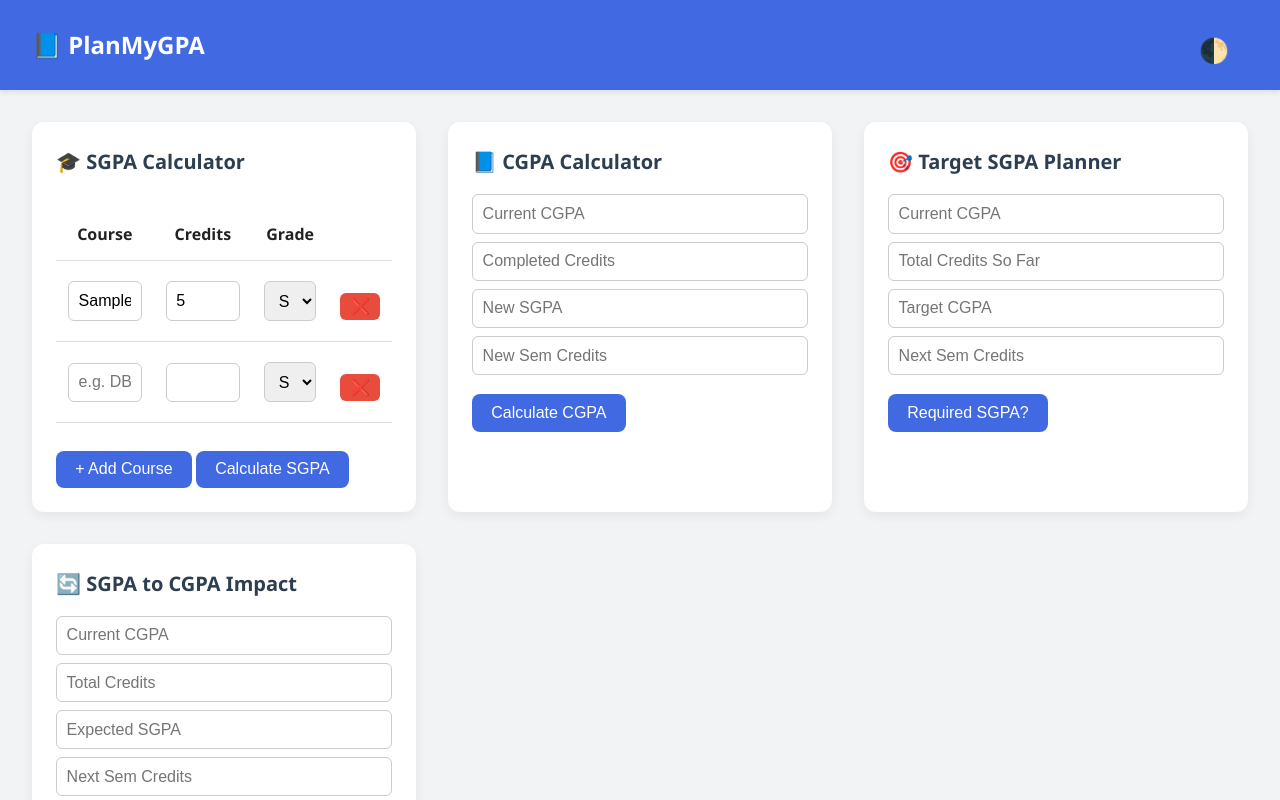
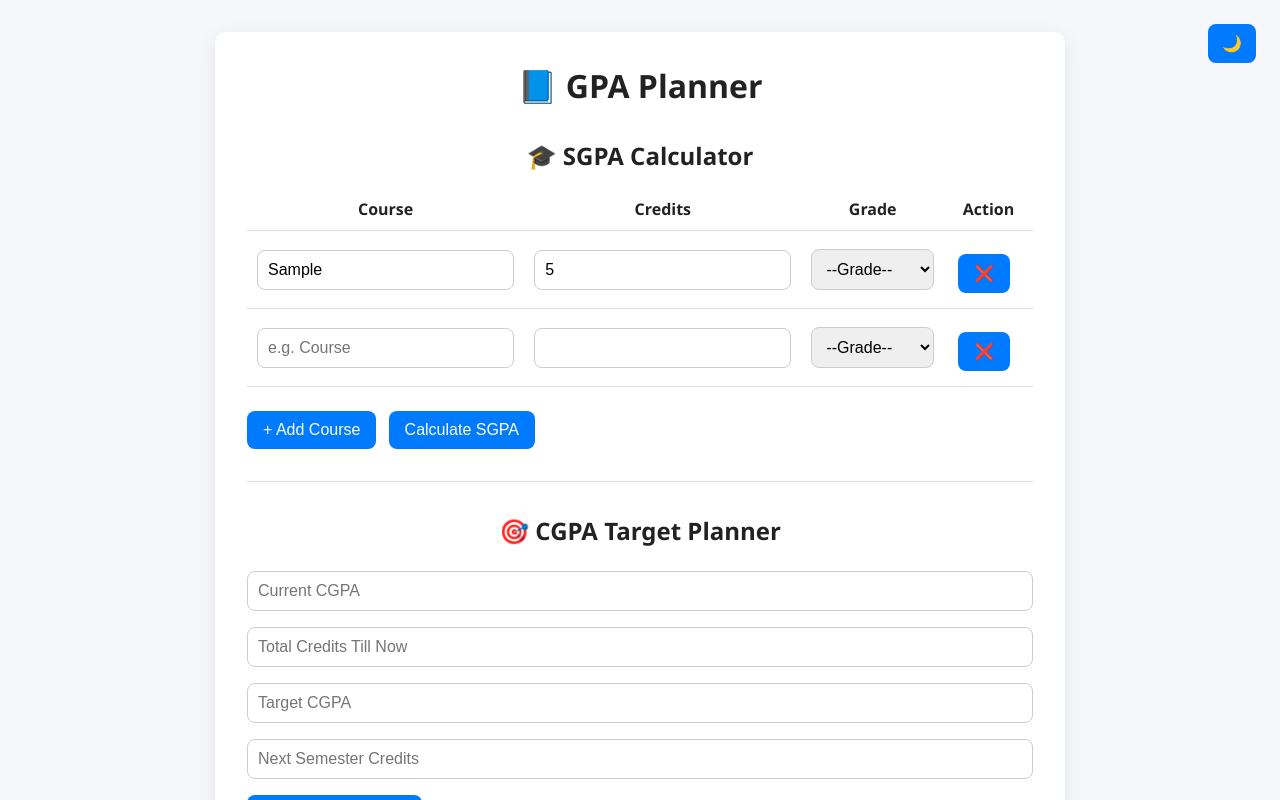
Before and after one commit to sarthakkaiser11/PlanMyGPA, a plain HTML site: page index.html in a window 1280 px wide. Both pictures are taken after typing "Sample", "5" into the empty fields and a click on the button "+ Add Course". Shown: the top 800 px of the page. Drawn offline with Linux system fonts and the light colour scheme.

Commit message:
removed bugs and changed UI alongwith correcting Logics

```diff
--- a/index.html
+++ b/index.html
@@ -2,41 +2,35 @@
 <html lang="en">
 <head>
   <meta charset="UTF-8" />
-  <meta name="viewport" content="width=device-width, initial-scale=1" />
-  <title>PlanMyGPA | GPA & CGPA Calculator</title>
-  <meta name="description" content="Smart SGPA & CGPA calculator with future planning tools to track and forecast your academic progress." />
+  <meta name="viewport" content="width=device-width, initial-scale=1.0" />
+  <title>PlanMyGPA</title>
   <link rel="stylesheet" href="style.css" />
 </head>
 <body>
-  <header>
-    <div class="navbar">
-      <h1>📘 PlanMyGPA</h1>
-      <button id="theme-toggle" class="theme-toggle">🌓</button>
-    </div>
-  </header>
+  <button id="theme-toggle" class="theme-toggle">🌙</button>
 
-  <main class="main-grid">
+  <div class="container">
+    <h1>📘 GPA Planner</h1>
 
-    <!-- SGPA Section -->
-    <section class="card">
+    <!-- SGPA Calculator -->
+    <section>
       <h2>🎓 SGPA Calculator</h2>
-      <div class="table-wrapper">
       <table>
         <thead>
           <tr>
             <th>Course</th>
             <th>Credits</th>
             <th>Grade</th>
-              <th></th>
+            <th>Action</th>
           </tr>
         </thead>
-          <tbody id="sgpa-body">
+        <tbody id="course-body">
           <tr>
-              <td><input type="text" placeholder="e.g. Math-1" /></td>
-              <td><input type="number" class="credit" min="0" step="0.5" /></td>
+            <td><input type="text" placeholder="e.g. Math" /></td>
+            <td><input type="number" class="credit-input" min="0" step="0.5" /></td>
             <td>
-                <select class="grade">
-                  <option value="">Select</option>
+              <select class="grade-select">
+                <option value="">--Grade--</option>
                 <option value="10">A</option>
                 <option value="9">A-</option>
                 <option value="8">B</option>
@@ -45,56 +39,41 @@
                 <option value="2">E</option>
               </select>
             </td>
-              <td><button class="remove-row">❌</button></td>
+            <td><button class="delete-row">❌</button></td>
           </tr>
         </tbody>
       </table>
-      </div>
-      <div class="actions">
-        <button id="add-sgpa-row">+ Add Course</button>
-        <button id="calc-sgpa">Calculate SGPA</button>
-      </div>
-      <div id="sgpa-output" class="output-box"></div>
+      <button id="add-row">+ Add Course</button>
+      <button id="calculate-sgpa">Calculate SGPA</button>
+      <div id="sgpa-result" class="result"></div>
     </section>
 
-    <!-- CGPA Section -->
-    <section class="card">
-      <h2>📘 CGPA Calculator</h2>
-      <input type="number" id="cgpa-current" placeholder="Current CGPA" />
-      <input type="number" id="cgpa-prev-credits" placeholder="Completed Credits" />
-      <input type="number" id="cgpa-new-sgpa" placeholder="New SGPA" />
-      <input type="number" id="cgpa-new-credits" placeholder="New Sem Credits" />
-      <button id="calc-cgpa">Calculate CGPA</button>
-      <div id="cgpa-output" class="output-box"></div>
+    <hr />
+
+    <!-- CGPA Target Planner -->
+    <section>
+      <h2>🎯 CGPA Target Planner</h2>
+      <input type="number" id="planner-current-cgpa" placeholder="Current CGPA" step="0.01" />
+      <input type="number" id="current-total-credits" placeholder="Total Credits Till Now" />
+      <input type="number" id="target-cgpa" placeholder="Target CGPA" step="0.01" />
+      <input type="number" id="next-sem-credits" placeholder="Next Semester Credits" />
+      <button id="calculate-target-sgpa">Get Required SGPA</button>
+      <div id="target-sgpa-result" class="result"></div>
     </section>
 
-    <!-- Planner Section -->
-    <section class="card">
-      <h2>🎯 Target SGPA Planner</h2>
-      <input type="number" id="planner-current-cgpa" placeholder="Current CGPA" />
-      <input type="number" id="planner-total-credits" placeholder="Total Credits So Far" />
-      <input type="number" id="planner-target-cgpa" placeholder="Target CGPA" />
-      <input type="number" id="planner-next-credits" placeholder="Next Sem Credits" />
-      <button id="calc-planner">Required SGPA?</button>
-      <div id="planner-output" class="output-box"></div>
+    <hr />
+
+    <!-- SGPA Planner -->
+    <section>
+      <h2>🔄 SGPA Planner</h2>
+      <input type="number" id="rev-current-cgpa" placeholder="Current CGPA" step="0.01" />
+      <input type="number" id="rev-current-total-credits" placeholder="Current Credits" />
+      <input type="number" id="rev-expected-sgpa" placeholder="Expected SGPA" step="0.01" />
+      <input type="number" id="rev-next-sem-credits" placeholder="Next Semester Credits" />
+      <button id="calculate-reverse-cgpa">Predict New CGPA</button>
+      <div id="reverse-cgpa-result" class="result"></div>
     </section>
-
-    <!-- Reverse Planner Section -->
-    <section class="card">
-      <h2>🔄 SGPA to CGPA Impact</h2>
-      <input type="number" id="rev-current-cgpa" placeholder="Current CGPA" />
-      <input type="number" id="rev-current-credits" placeholder="Total Credits" />
-      <input type="number" id="rev-next-sgpa" placeholder="Expected SGPA" />
-      <input type="number" id="rev-next-credits" placeholder="Next Sem Credits" />
-      <button id="calc-rev-cgpa">New CGPA?</button>
-      <div id="rev-cgpa-output" class="output-box"></div>
-    </section>
-
-  </main>
-
-  <footer class="footer">
-    <p>Made with ❤️ by Sarthak Maheshwari | PlanMyGPA</p>
-  </footer>
+  </div>
 
   <script src="script.js"></script>
 </body>
--- a/script.js
+++ b/script.js
@@ -1,33 +1,14 @@
-// ---------- SGPA Section ----------
-function calculateSGPA() {
-    const rows = document.querySelectorAll("#sgpa-body tr");
-    let totalCredits = 0, totalWeighted = 0;
+// Add Row
+document.getElementById("add-row").addEventListener("click", () => {
+    const tableBody = document.getElementById("course-body");
+    const newRow = document.createElement("tr");
 
-    rows.forEach((row) => {
-        const credit = parseFloat(row.querySelector(".credit")?.value || 0);
-        const grade = parseFloat(row.querySelector(".grade")?.value || 0);
-
-        if (!isNaN(credit) && !isNaN(grade)) {
-            totalCredits += credit;
-            totalWeighted += credit * grade;
-        }
-    });
-
-    const sgpa = totalCredits > 0 ? (totalWeighted / totalCredits).toFixed(2) : "N/A";
-    document.getElementById("sgpa-output").textContent = `Your SGPA is: ${sgpa}`;
-}
-
-document.getElementById("calc-sgpa").addEventListener("click", calculateSGPA);
-
-document.getElementById("add-sgpa-row").addEventListener("click", () => {
-    const table = document.getElementById("sgpa-body");
-    const newRow = document.createElement("tr");
     newRow.innerHTML = `
-      <td><input type="text" placeholder="e.g. DBMS" /></td>
-      <td><input type="number" class="credit" min="0" step="0.5" /></td>
+      <td><input type="text" placeholder="e.g. Course" /></td>
+      <td><input type="number" class="credit-input" min="0" step="0.5" /></td>
       <td>
-        <select class="grade">
-          <option value="">Select</option>
+        <select class="grade-select">
+          <option value="">--Grade--</option>
           <option value="10">A</option>
           <option value="9">A-</option>
           <option value="8">B</option>
@@ -36,14 +17,101 @@ document.getElementById("add-sgpa-row").addEventListener("click", () => {
           <option value="2">E</option>
         </select>
       </td>
-      <td><button class="remove-row">❌</button></td>
+      <td><button class="delete-row">❌</button></td>
     `;
-    table.appendChild(newRow);
+    tableBody.appendChild(newRow);
+    addDeleteListeners();
 });
 
-// Delegate row deletion
-document.getElementById("sgpa-body").addEventListener("click", (e) => {
-    if (e.target.classList.contains("remove-row")) {
-        e.target.closest("tr").remove();
+function addDeleteListeners() {
+    document.querySelectorAll(".delete-row").forEach(btn => {
+        btn.onclick = () => btn.closest("tr").remove();
+    });
+}
+addDeleteListeners();
+
+// SGPA Calculation
+document.getElementById("calculate-sgpa").addEventListener("click", () => {
+    const creditInputs = document.querySelectorAll(".credit-input");
+    const gradeSelects = document.querySelectorAll(".grade-select");
+
+    let totalCredits = 0;
+    let totalPoints = 0;
+
+    for (let i = 0; i < creditInputs.length; i++) {
+        const credit = parseFloat(creditInputs[i].value);
+        const grade = parseFloat(gradeSelects[i].value);
+
+        if (!isNaN(credit) && !isNaN(grade)) {
+            totalCredits += credit;
+            totalPoints += credit * grade;
+        }
     }
+
+    const sgpa = totalCredits === 0 ? 0 : (totalPoints / totalCredits).toFixed(2);
+    document.getElementById("sgpa-result").innerText = `Your SGPA is: ${sgpa}`;
 });
+
+// CGPA Planner (Required SGPA)
+document.getElementById("calculate-target-sgpa").addEventListener("click", () => {
+    const currentCGPA = parseFloat(document.getElementById("planner-current-cgpa").value);
+    const totalCredits = parseFloat(document.getElementById("current-total-credits").value);
+    const nextSemCredits = parseFloat(document.getElementById("next-sem-credits").value);
+    const targetCGPA = parseFloat(document.getElementById("target-cgpa").value);
+
+    const resultBox = document.getElementById("target-sgpa-result");
+
+    // Validate inputs
+    if (
+        [currentCGPA, totalCredits, nextSemCredits, targetCGPA].some((val) => isNaN(val)) ||
+        totalCredits < 0 || nextSemCredits <= 0
+    ) {
+        resultBox.innerText = "⚠️ Please enter valid and non-negative numbers.";
+        return;
+    }
+
+    const requiredTotalPoints = targetCGPA * (totalCredits + nextSemCredits);
+    const currentPoints = currentCGPA * totalCredits;
+    const requiredSGPA = (requiredTotalPoints - currentPoints) / nextSemCredits;
+
+    if (requiredSGPA > 10.0) {
+        resultBox.innerText = `🚫 Not achievable: Required SGPA is ${requiredSGPA.toFixed(2)} > 10.`;
+    } else if (requiredSGPA < 0) {
+        resultBox.innerText = `❌ Your target CGPA is too low compared to current performance.`;
+    } else {
+        resultBox.innerText = `🎯 You need an SGPA of at least ${requiredSGPA.toFixed(2)} next semester to reach a CGPA of ${targetCGPA}.`;
+    }
+
+});
+
+// Reverse CGPA (After next SGPA)
+document.getElementById("calculate-reverse-cgpa").addEventListener("click", () => {
+    const currentCGPA = parseFloat(document.getElementById("rev-current-cgpa").value);
+    const currentCredits = parseFloat(document.getElementById("rev-current-total-credits").value);
+    const expectedSGPA = parseFloat(document.getElementById("rev-expected-sgpa").value);
+    const nextCredits = parseFloat(document.getElementById("rev-next-sem-credits").value);
+
+    if ([currentCGPA, currentCredits, expectedSGPA, nextCredits].some(isNaN) || nextCredits <= 0) {
+        document.getElementById("reverse-cgpa-result").innerText = "⚠️ Invalid input.";
+        return;
+    }
+
+    const totalPoints = (currentCGPA * currentCredits) + (expectedSGPA * nextCredits);
+    const newCGPA = ((currentCGPA * currentCredits) + (expectedSGPA * nextCredits)) / (currentCredits + nextCredits);
+
+    document.getElementById("reverse-cgpa-result").innerText = `📈 New CGPA: ${newCGPA.toFixed(2)}`;
+});
+
+// Dark Mode Toggle
+const toggle = document.getElementById("theme-toggle");
+const savedTheme = localStorage.getItem("theme");
+if (savedTheme === "dark") {
+    document.body.classList.add("dark");
+    toggle.textContent = "☀️";
+}
+toggle.addEventListener("click", () => {
+    document.body.classList.toggle("dark");
+    const dark = document.body.classList.contains("dark");
+    toggle.textContent = dark ? "☀️" : "🌙";
+    localStorage.setItem("theme", dark ? "dark" : "light");
+});
--- a/style.css
+++ b/style.css
@@ -1,114 +1,113 @@
 * {
-    box-sizing: border-box;
     margin: 0;
     padding: 0;
+    box-sizing: border-box;
   }
 
   body {
-    font-family: 'Segoe UI', sans-serif;
-    background-color: #f2f3f5;
+    font-family: "Segoe UI", sans-serif;
+    background-color: #f5f7fa;
     color: #222;
-    line-height: 1.6;
-    transition: background-color 0.3s, color 0.3s;
-    padding-bottom: 50px;
+    padding: 2rem;
+    transition: background 0.3s, color 0.3s;
   }
 
-  /* ---------- Navbar ---------- */
-  .navbar {
-    display: flex;
-    justify-content: space-between;
-    align-items: center;
-    background-color: #4169e1;
-    color: white;
-    padding: 1rem 2rem;
-    box-shadow: 0 2px 6px rgba(0, 0, 0, 0.1);
+  .container {
+    max-width: 850px;
+    margin: auto;
+    background: #fff;
+    padding: 2rem;
+    border-radius: 10px;
+    box-shadow: 0 5px 20px rgba(0,0,0,0.08);
   }
 
-  .navbar h1 {
-    font-size: 1.5rem;
+  h1, h2 {
+    text-align: center;
+    margin-bottom: 1rem;
   }
 
-  .theme-toggle {
-    background: none;
-    border: none;
-    font-size: 1.5rem;
-    cursor: pointer;
-    color: white;
+  section {
+    margin: 2rem 0;
   }
 
-   /* ---------- Main Layout ---------- */
-   .main-grid {
-    display: grid;
-    gap: 2rem;
-    padding: 2rem;
-    grid-template-columns: repeat(auto-fit, minmax(320px, 1fr));
-  }
-
-  /* ---------- Card Styles ---------- */
-  .card {
-    background-color: white;
-    padding: 1.5rem;
-    border-radius: 12px;
-    box-shadow: 0 4px 12px rgba(0, 0, 0, 0.06);
-    transition: background-color 0.3s;
-  }
-
-  .card h2 {
-    margin-bottom: 1rem;
-    font-size: 1.25rem;
-    color: #2c3e50;
-  }
-    /* ---------- Inputs ---------- */
   input, select {
-        display: block;
+    padding: 10px;
+    margin: 0.5rem 0;
     width: 100%;
-        margin: 0.5rem 0;
-        padding: 0.6rem;
+    border-radius: 8px;
+    border: 1px solid #ccc;
     font-size: 1rem;
-        border: 1px solid #ccc;
-        border-radius: 6px;
   }
 
   button {
-        padding: 0.6rem 1.2rem;
-        margin-top: 0.7rem;
-        font-size: 1rem;
-        background-color: #4169e1;
+    background-color: #007bff;
     color: white;
     border: none;
+    padding: 10px 16px;
     border-radius: 8px;
+    font-size: 1rem;
     cursor: pointer;
-        transition: background 0.2s;
+    margin: 0.5rem 0.5rem 0 0;
+    transition: background 0.3s;
   }
 
   button:hover {
-        background-color: #2f54c2;
+    background-color: #0056b3;
   }
 
-      /* ---------- Table ---------- */
-      .table-wrapper {
-        overflow-x: auto;
+  .result {
+    margin-top: 1rem;
+    font-weight: bold;
+    font-size: 1.2rem;
   }
 
   table {
     width: 100%;
     border-collapse: collapse;
-        margin: 1rem 0;
+    margin-bottom: 1rem;
   }
 
   th, td {
-        padding: 0.75rem;
+    padding: 10px;
+    text-align: center;
     border-bottom: 1px solid #ddd;
-        text-align: center;
   }
 
-      .remove-row {
-        background: #e74c3c;
-        color: white;
-        border-radius: 6px;
-        padding: 4px 10px;
+  hr {
+    border: 0;
+    height: 1px;
+    background: #ddd;
+    margin: 2rem 0;
   }
 
-      .remove-row:hover {
-        background: #c0392b;
+  /* Theme Toggle */
+  .theme-toggle {
+    position: fixed;
+    top: 16px;
+    right: 16px;
+    background-color: #007bff;
+    color: white;
+    padding: 10px 14px;
+    border-radius: 8px;
+    border: none;
+    cursor: pointer;
+    z-index: 100;
   }
+
+  /* Dark Mode */
+  body.dark {
+    background-color: #1e1e1e;
+    color: #eee;
+  }
+  body.dark .container {
+    background-color: #2c2c2c;
+  }
+  body.dark input,
+  body.dark select {
+    background-color: #444;
+    color: #fff;
+    border: 1px solid #666;
+  }
+  body.dark .result {
+    color: #eee;
+  }
```
Lines whose indentation alone changed are shown as unchanged.
